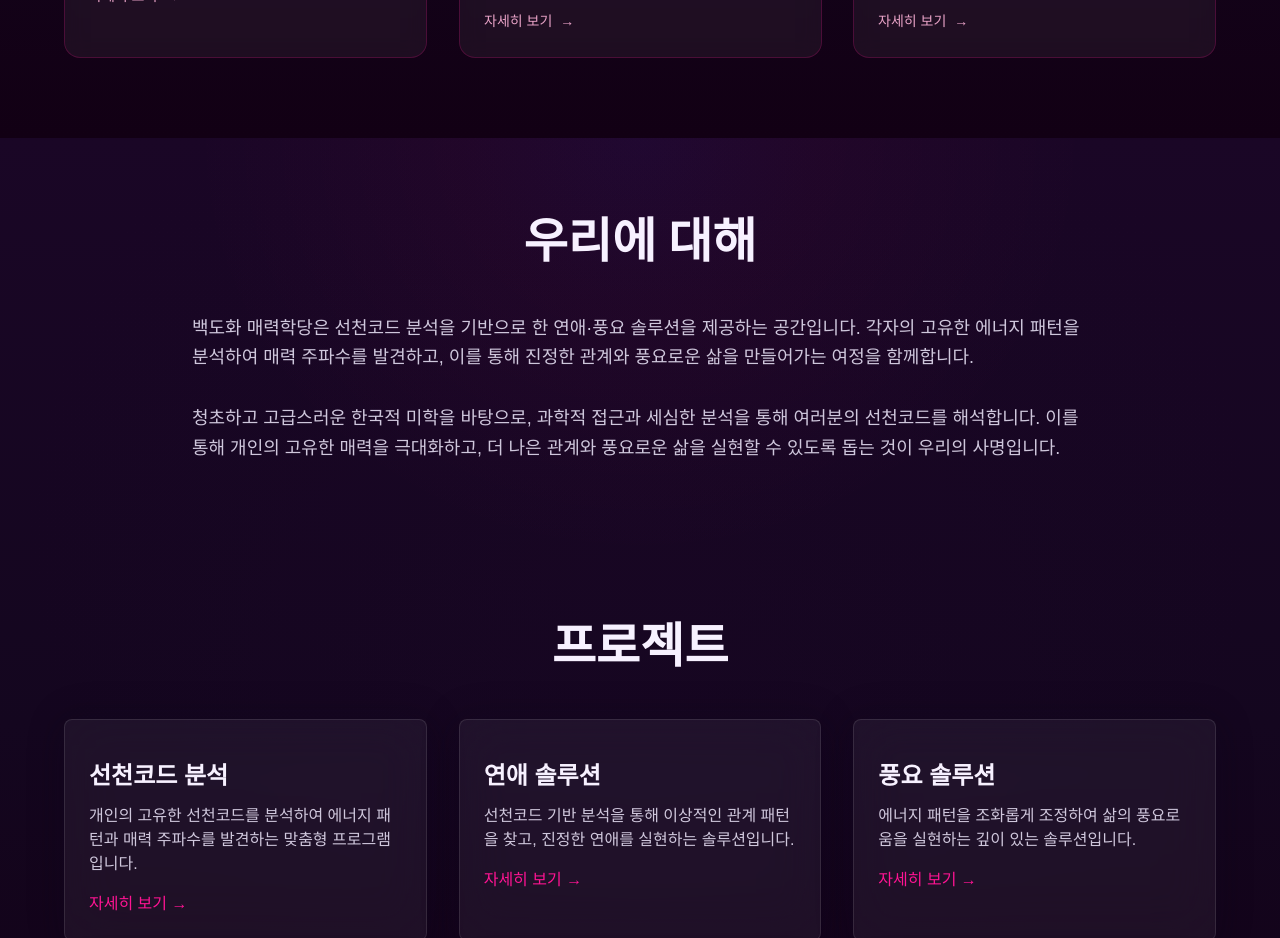
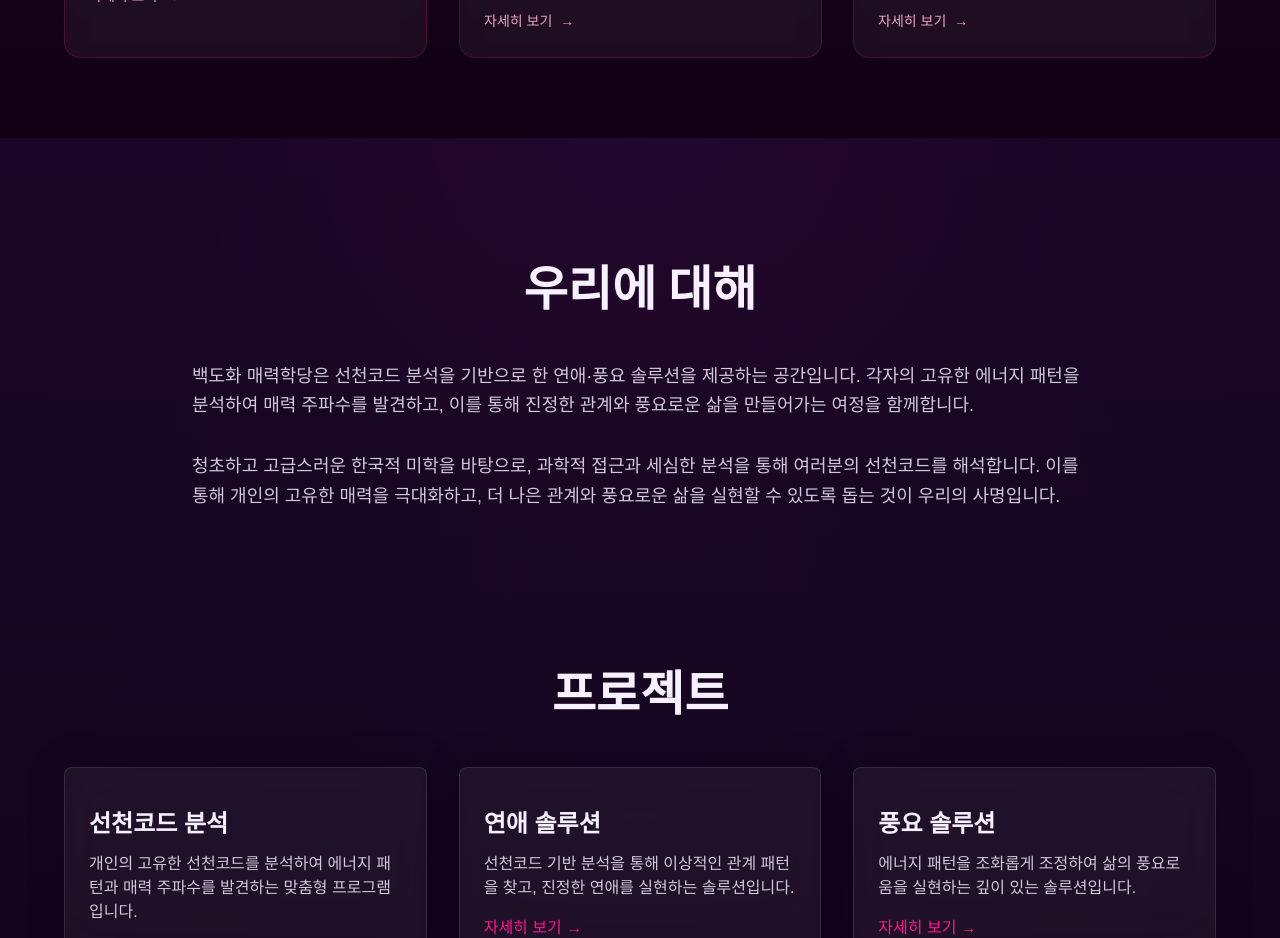
Before and after one commit to woolbo100/buzasun, a Next.js app: page / in a window 1280 px wide. Shown: the part 2000-2938 px from the top of the page. Built offline with nearby package versions, Linux system fonts and the light colour scheme.

Commit message:
update design

```diff
--- a/components/About.tsx
+++ b/components/About.tsx
@@ -4,7 +4,7 @@ export default function About() {
   return (
     <section
       id="about"
-      className="py-20 px-6 relative"
+      className="pt-32 pb-20 px-6 relative"
       style={{ background: 'transparent' }}
     >
       <div className="container mx-auto max-w-4xl">
```
